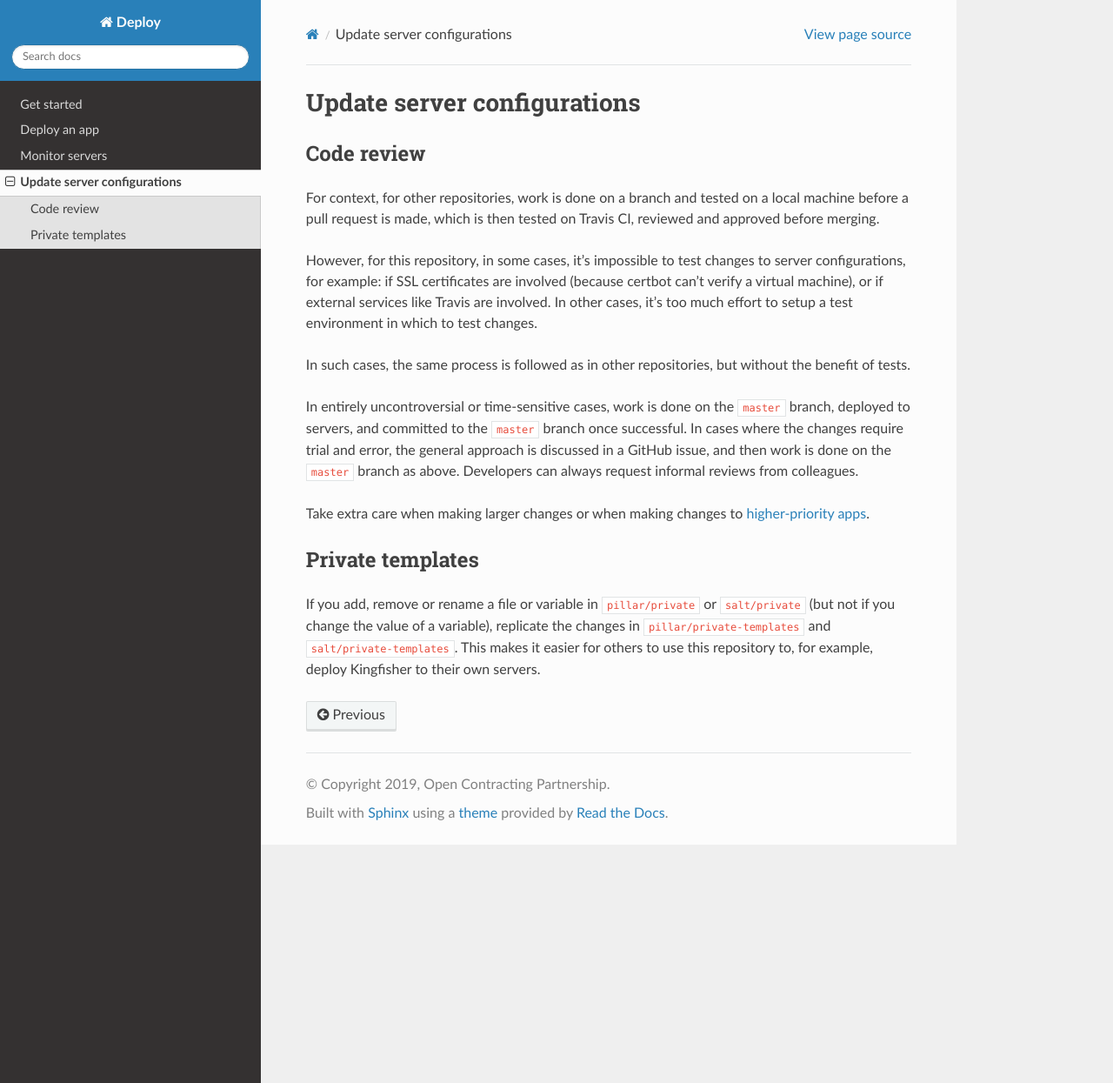
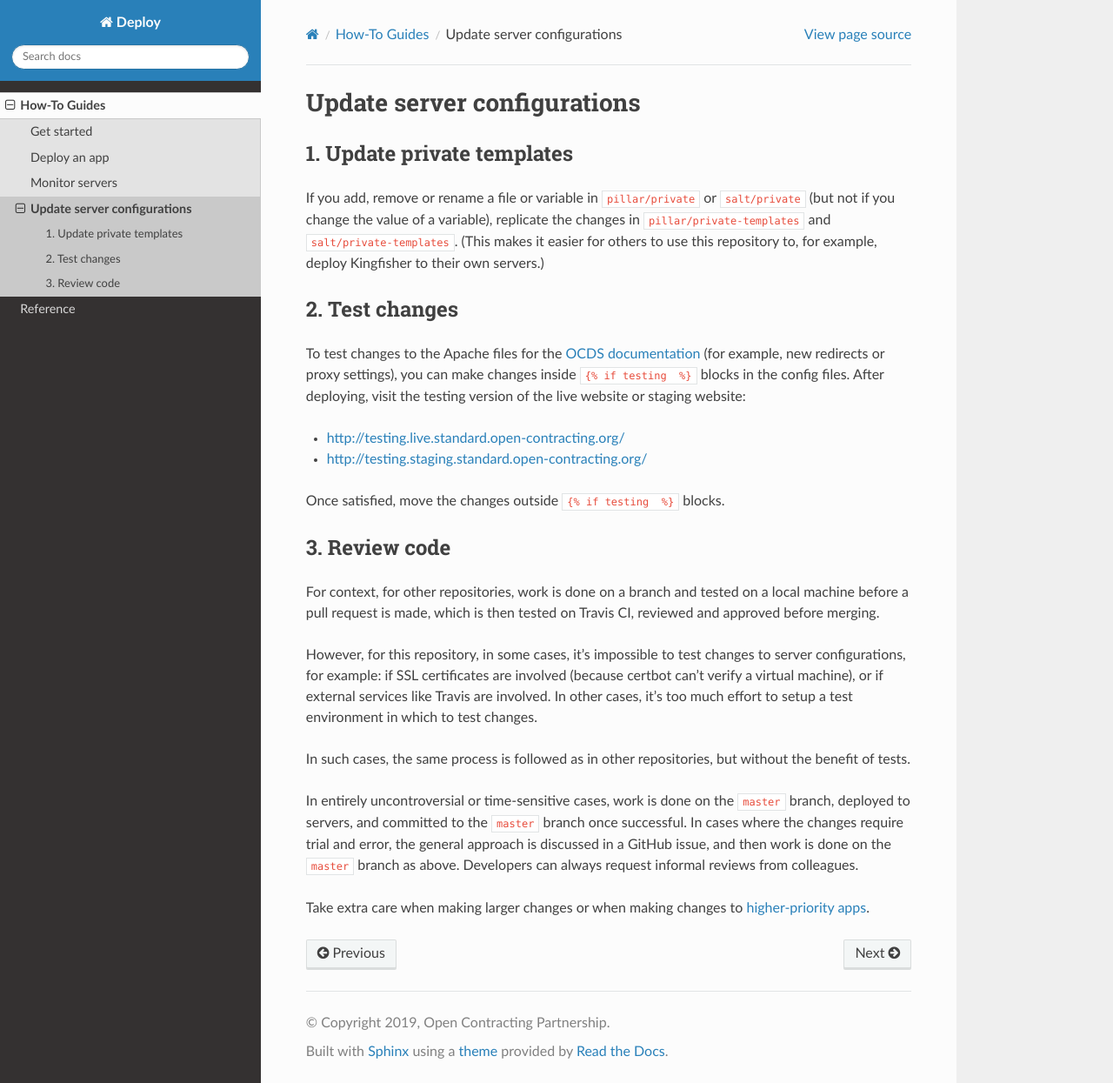
Before and after one commit to open-contracting/deploy, a Sphinx documentation site: the page built from docs/how-to/update.rst, in a window 1280 px wide and 1245 px high. Shown: the whole window at 87% size. Built offline with Sphinx 7.4.7 and the Read the Docs theme 2.0.0, drawn with Linux system fonts in a browser that asks for light colours.

Commit message:
Move servers information from handbook to this repository.
- Re-organize documentation into how-tos and reference.

```diff
--- /dev/null
+++ b/docs/how-to/index.rst
@@ -0,0 +1,12 @@
+How-To Guides
+=============
+
+This section of the documentation shows you how to perform specific tasks.
+
+.. toctree::
+   :maxdepth: 1
+
+   get_started.rst
+   deploy.rst
+   monitor.rst
+   update.rst
--- a/docs/update.rst
+++ b/docs/how-to/update.rst
@@ -1,8 +1,23 @@
 Update server configurations
 ============================
 
-Code review
------------
+1. Update private templates
+---------------------------
+
+If you add, remove or rename a file or variable in ``pillar/private`` or ``salt/private`` (but not if you change the value of a variable), replicate the changes in ``pillar/private-templates`` and ``salt/private-templates``. (This makes it easier for others to use this repository to, for example, deploy Kingfisher to their own servers.)
+
+2. Test changes
+---------------
+
+To test changes to the Apache files for the :ref:`ocds-documentation` (for example, new redirects or proxy settings), you can make changes inside ``{% if testing  %}`` blocks in the config files. After deploying, visit the testing version of the live website or staging website:
+
+-  http://testing.live.standard.open-contracting.org/
+-  http://testing.staging.standard.open-contracting.org/
+
+Once satisfied, move the changes outside ``{% if testing  %}`` blocks.
+
+3. Review code
+--------------
 
 For context, for other repositories, work is done on a branch and tested on a local machine before a pull request is made, which is then tested on Travis CI, reviewed and approved before merging.
 
```
Also changed, not shown: other parts of docs/how-to/update.rst (+0 -5 lines), docs/index.rst (+6 -8 lines), docs/reference/index.rst (added, +9 -0 lines), docs/reference/servers/bytemark.rst (added, +42 -0 lines), docs/reference/servers/hetzner.rst (added, +12 -0 lines), docs/reference/servers/index.rst (added, +15 -0 lines), docs/how-to/deploy.rst (renamed from docs/deploy.rst), docs/how-to/get_started.rst (renamed from docs/get_started.rst), docs/how-to/monitor.rst (renamed from docs/monitor.rst).
